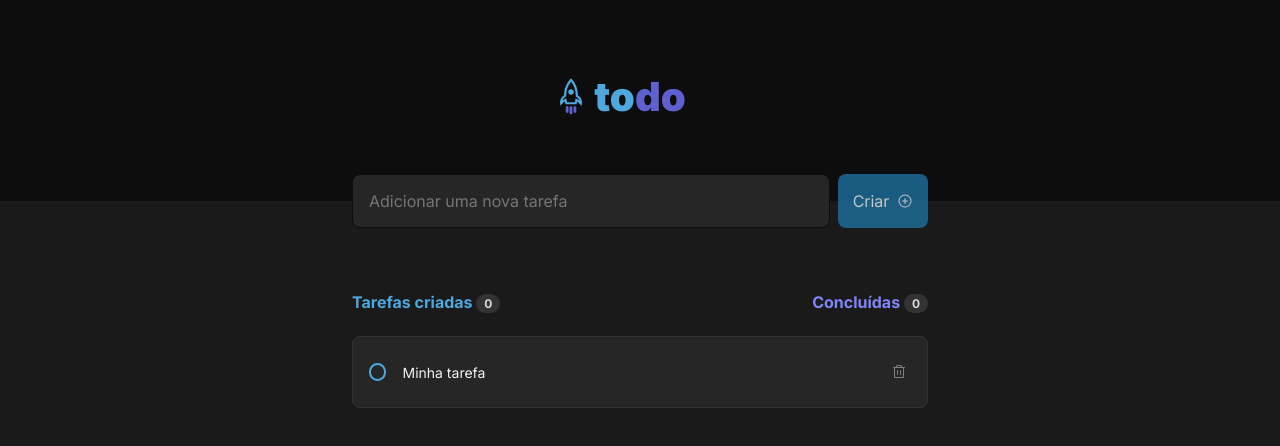
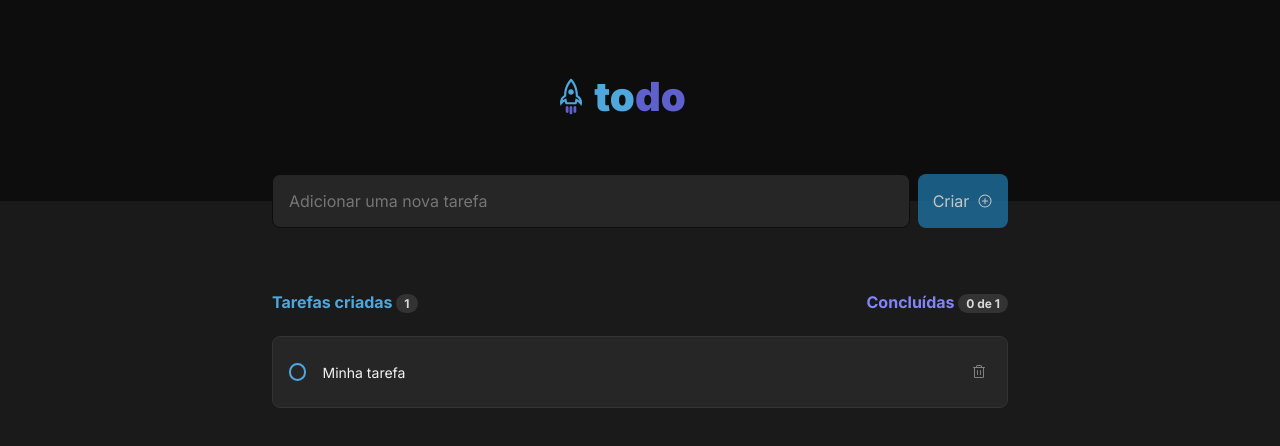
Before and after one commit to PeZunino/01-rocketseat-ignite-react-challenge-todo, a React (Vite) app: page / in a window 1280 px wide. Shown: the top 446 px of the page. Built offline with nearby package versions, Linux system fonts and the light colour scheme.

Commit message:
tasks count | better css

```diff
--- a/src/App.tsx
+++ b/src/App.tsx
@@ -66,7 +66,7 @@ export function App() {
         </div>
 
         <section>
-          <ListHeader />
+          <ListHeader taskList={taskList} />
 
           {taskList.length > 0 ? (
             taskList.map((task) => (
--- a/src/components/Button/styles.ts
+++ b/src/components/Button/styles.ts
@@ -17,4 +17,8 @@ export const StyledButton = styled.button`
     opacity: 0.8;
     cursor: not-allowed;
   }
+
+  &:not(:disabled):hover {
+    background-color: ${(props) => props.theme["blue-100"]};
+  }
 `;
--- a/src/components/ListHeader/index.tsx
+++ b/src/components/ListHeader/index.tsx
@@ -1,14 +1,24 @@
+import { ITask } from "../../App";
 import { StyledHeader } from "./styles";
-
-export function ListHeader() {
+interface ListHeaderProps {
+  taskList: ITask[];
+}
+export function ListHeader({ taskList }: ListHeaderProps) {
+  const taskDoneList = taskList.reduce(
+    (accumulator, task) => (task.isDone ? accumulator + 1 : accumulator),
+    0
+  );
   return (
     <StyledHeader>
       <span>
-        Tarefas criadas <span>0</span>
+        Tarefas criadas <span>{taskList.length}</span>
       </span>
 
       <span>
-        Concluídas <span>0</span>
+        Concluídas{" "}
+        <span>
+          {taskDoneList} de {taskList.length}
+        </span>
       </span>
     </StyledHeader>
   );
--- a/src/styles/global.ts
+++ b/src/styles/global.ts
@@ -23,7 +23,8 @@ export const GlobalStyle = createGlobalStyle`
   }
 
   main{
-    padding: 0rem 22rem ;
+    max-width: 46rem;
+    margin: 0 auto;
   }
 
   main > div{
```
